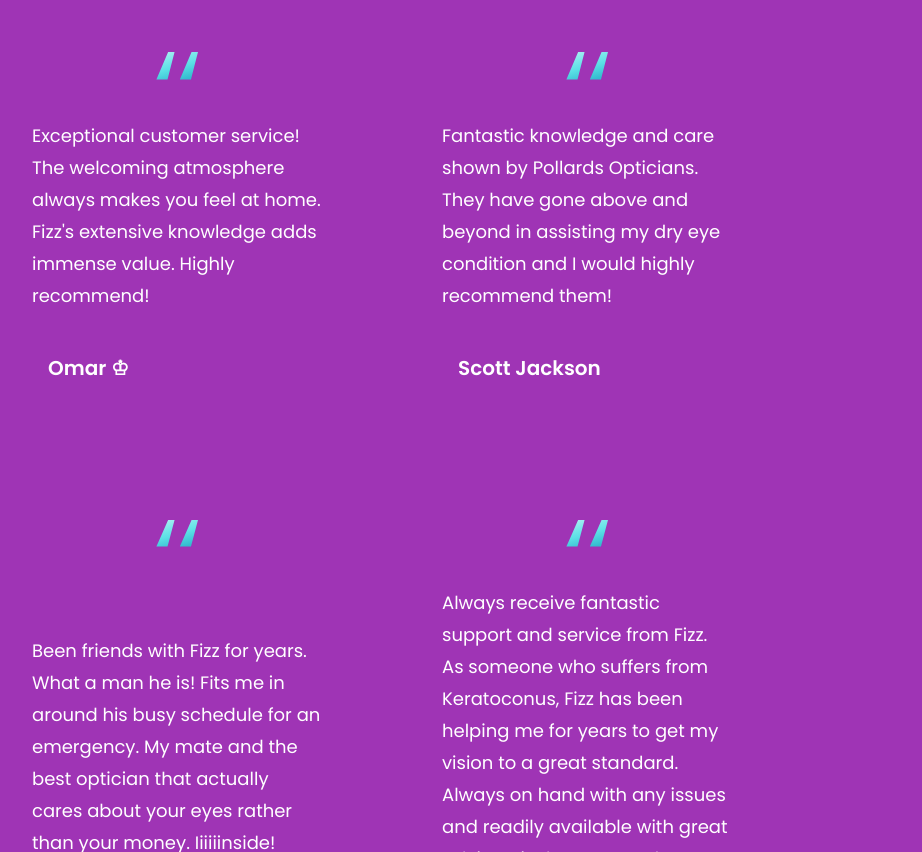
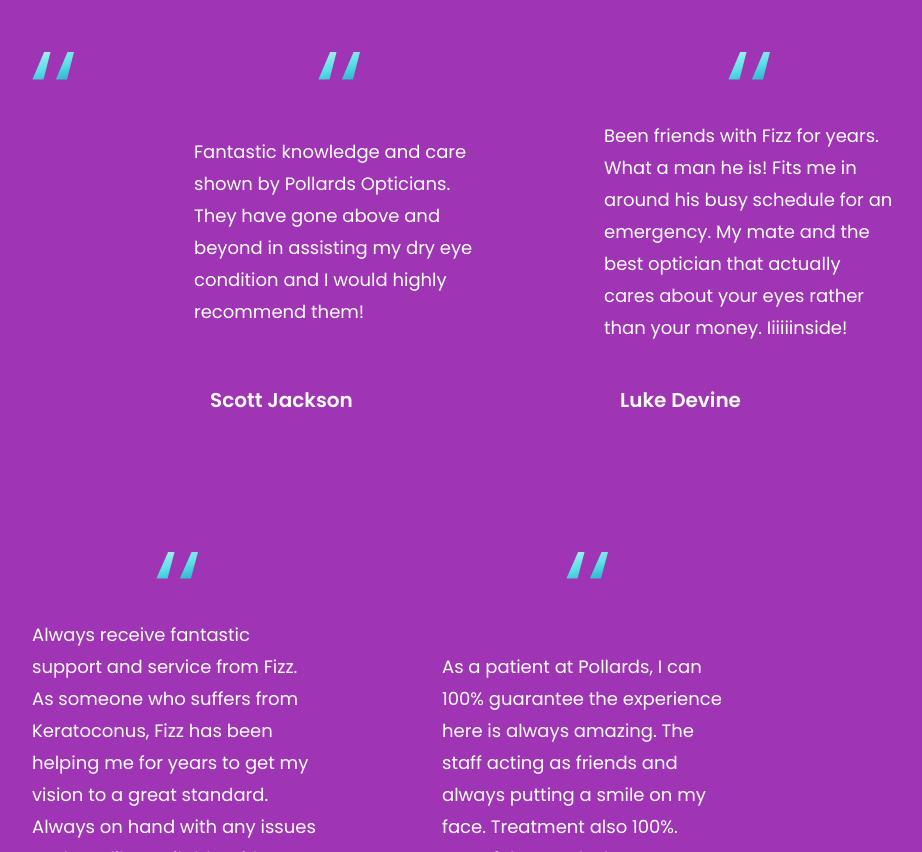
Before and after one commit to oyousaf/pollards, a React (Vite) app: page / in a window 1280 px wide. Shown: the part 2660-3512 px from the top of the page, without its empty margins (72-994 px from the left). Built offline with nearby package versions, Linux system fonts and the light colour scheme.

Commit message:
squashing bugs

```diff
--- a/src/constants/index.js
+++ b/src/constants/index.js
@@ -71,12 +71,12 @@ export const features = [
 ];
 
 export const feedback = [
-  {
+  {/*{
     id: "feedback-1",
-    content: `Exceptional customer service! The welcoming atmosphere always makes you feel at home. Fizz's extensive knowledge adds immense value. Highly recommend!`,
-    name: "Omar ♔",
-    title: "Exceptional customer service",
-  },
+    content: ``,
+    name: "",
+    title: "",
+  },*/},
   {
     id: "feedback-2",
     content: `Fantastic knowledge and care shown by Pollards Opticians. They have gone above and beyond in assisting my dry eye condition and I would highly recommend them!`,
```
Also changed, not shown: 1 other file (tests, documents, lock files or other folders).
